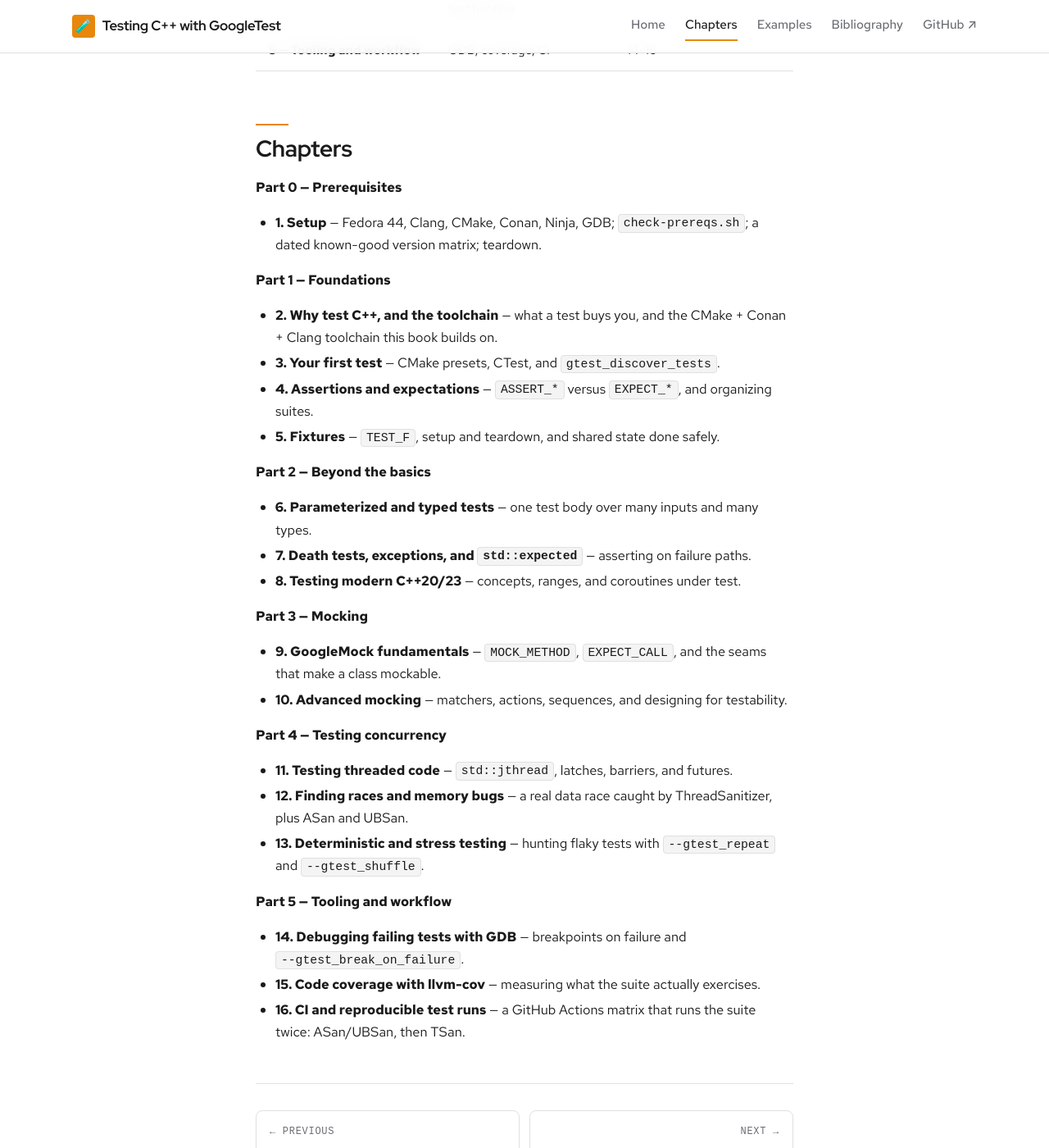
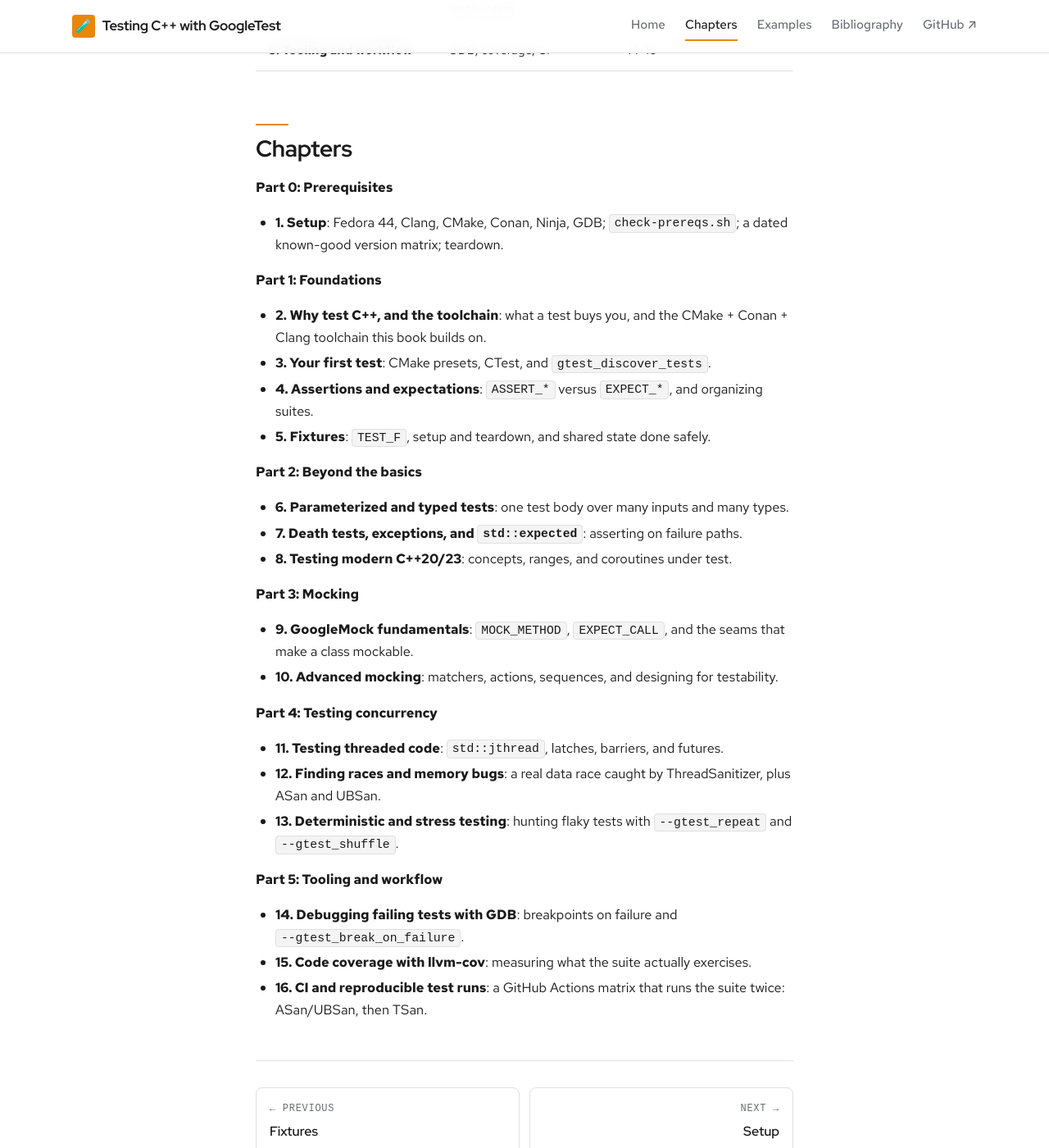
Before and after one commit to patterncatalyst/cpp-testing-with-googletest, a Jekyll site: the page built from _docs/00-outline.md, in a window 1280 px wide and 1400 px high, scrolled down 1174 px. Shown: the whole window at 82% size. Built offline with Jekyll 4.4.1, drawn with Linux system fonts in a browser that asks for light colours; some web fonts are replaced; some of the changed text lies outside the part shown.

```diff
--- a/_docs/00-outline.md
+++ b/_docs/00-outline.md
@@ -20,45 +20,45 @@ code under test is wrong.
 
 | Part | Theme | Chapters |
 |---|---|---|
-| **0 — Prerequisites** | a working toolchain before any test | 1 |
-| **1 — Foundations** | first test, CTest, assertions, fixtures | 2–5 |
-| **2 — Beyond the basics** | parameterized, typed, death tests, modern C++ | 6–8 |
-| **3 — Mocking** | GoogleMock and designing for testability | 9–10 |
-| **4 — Testing concurrency** | threads, sanitizers, flaky-test hunting | 11–13 |
-| **5 — Tooling and workflow** | GDB, coverage, CI | 14–16 |
+| **0: Prerequisites** | a working toolchain before any test | 1 |
+| **1: Foundations** | first test, CTest, assertions, fixtures | 2–5 |
+| **2: Beyond the basics** | parameterized, typed, death tests, modern C++ | 6–8 |
+| **3: Mocking** | GoogleMock and designing for testability | 9–10 |
+| **4: Testing concurrency** | threads, sanitizers, flaky-test hunting | 11–13 |
+| **5: Tooling and workflow** | GDB, coverage, CI | 14–16 |
 
 ## Chapters
 
-**Part 0 — Prerequisites**
+**Part 0: Prerequisites**
 
-- **1. Setup** — Fedora 44, Clang, CMake, Conan, Ninja, GDB; `check-prereqs.sh`; a dated known-good version matrix; teardown.
+- **1. Setup**: Fedora 44, Clang, CMake, Conan, Ninja, GDB; `check-prereqs.sh`; a dated known-good version matrix; teardown.
 
-**Part 1 — Foundations**
+**Part 1: Foundations**
 
-- **2. Why test C++, and the toolchain** — what a test buys you, and the CMake + Conan + Clang toolchain this book builds on.
-- **3. Your first test** — CMake presets, CTest, and `gtest_discover_tests`.
-- **4. Assertions and expectations** — `ASSERT_*` versus `EXPECT_*`, and organizing suites.
-- **5. Fixtures** — `TEST_F`, setup and teardown, and shared state done safely.
+- **2. Why test C++, and the toolchain**: what a test buys you, and the CMake + Conan + Clang toolchain this book builds on.
+- **3. Your first test**: CMake presets, CTest, and `gtest_discover_tests`.
+- **4. Assertions and expectations**: `ASSERT_*` versus `EXPECT_*`, and organizing suites.
+- **5. Fixtures**: `TEST_F`, setup and teardown, and shared state done safely.
 
-**Part 2 — Beyond the basics**
+**Part 2: Beyond the basics**
 
-- **6. Parameterized and typed tests** — one test body over many inputs and many types.
-- **7. Death tests, exceptions, and `std::expected`** — asserting on failure paths.
-- **8. Testing modern C++20/23** — concepts, ranges, and coroutines under test.
+- **6. Parameterized and typed tests**: one test body over many inputs and many types.
+- **7. Death tests, exceptions, and `std::expected`**: asserting on failure paths.
+- **8. Testing modern C++20/23**: concepts, ranges, and coroutines under test.
 
-**Part 3 — Mocking**
+**Part 3: Mocking**
 
-- **9. GoogleMock fundamentals** — `MOCK_METHOD`, `EXPECT_CALL`, and the seams that make a class mockable.
-- **10. Advanced mocking** — matchers, actions, sequences, and designing for testability.
+- **9. GoogleMock fundamentals**: `MOCK_METHOD`, `EXPECT_CALL`, and the seams that make a class mockable.
+- **10. Advanced mocking**: matchers, actions, sequences, and designing for testability.
 
-**Part 4 — Testing concurrency**
+**Part 4: Testing concurrency**
 
-- **11. Testing threaded code** — `std::jthread`, latches, barriers, and futures.
-- **12. Finding races and memory bugs** — a real data race caught by ThreadSanitizer, plus ASan and UBSan.
-- **13. Deterministic and stress testing** — hunting flaky tests with `--gtest_repeat` and `--gtest_shuffle`.
+- **11. Testing threaded code**: `std::jthread`, latches, barriers, and futures.
+- **12. Finding races and memory bugs**: a real data race caught by ThreadSanitizer, plus ASan and UBSan.
+- **13. Deterministic and stress testing**: hunting flaky tests with `--gtest_repeat` and `--gtest_shuffle`.
 
-**Part 5 — Tooling and workflow**
+**Part 5: Tooling and workflow**
 
-- **14. Debugging failing tests with GDB** — breakpoints on failure and `--gtest_break_on_failure`.
-- **15. Code coverage with llvm-cov** — measuring what the suite actually exercises.
-- **16. CI and reproducible test runs** — a GitHub Actions matrix that runs the suite twice: ASan/UBSan, then TSan.
+- **14. Debugging failing tests with GDB**: breakpoints on failure and `--gtest_break_on_failure`.
+- **15. Code coverage with llvm-cov**: measuring what the suite actually exercises.
+- **16. CI and reproducible test runs**: a GitHub Actions matrix that runs the suite twice: ASan/UBSan, then TSan.
```
